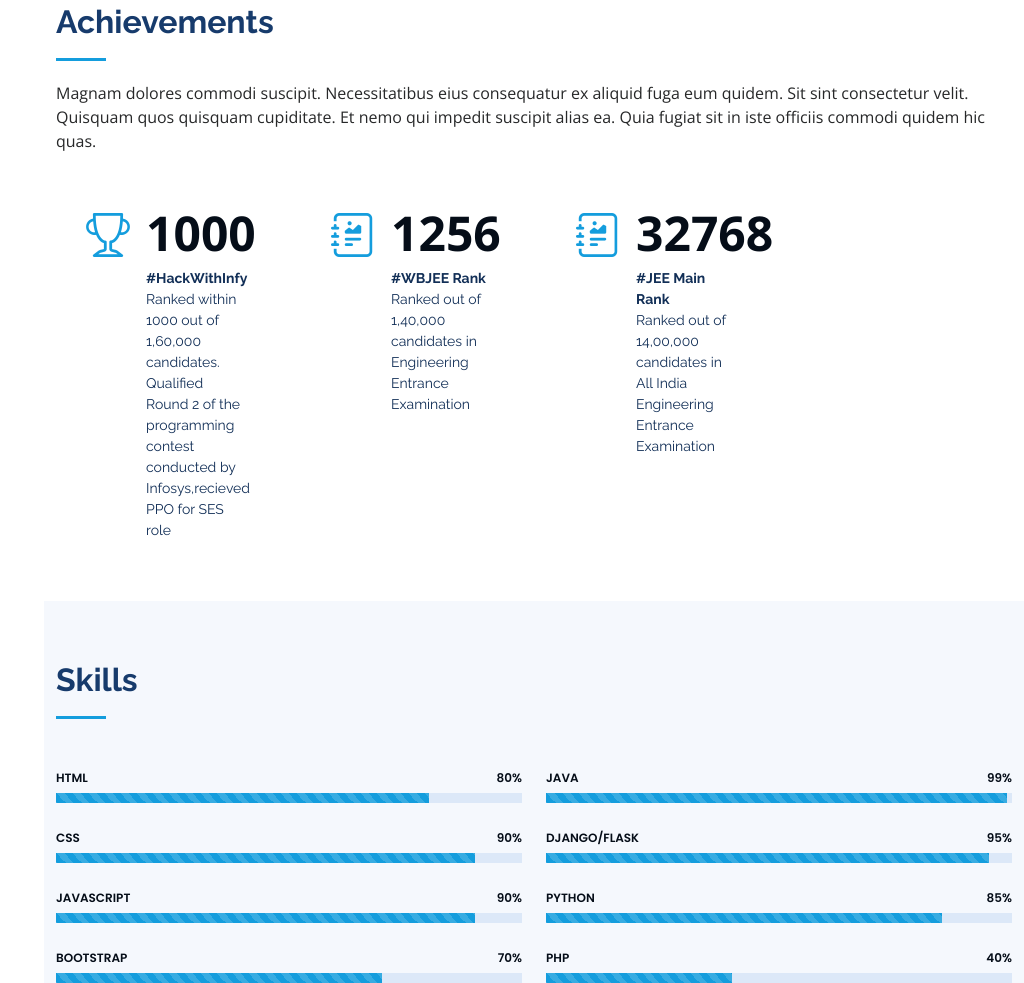
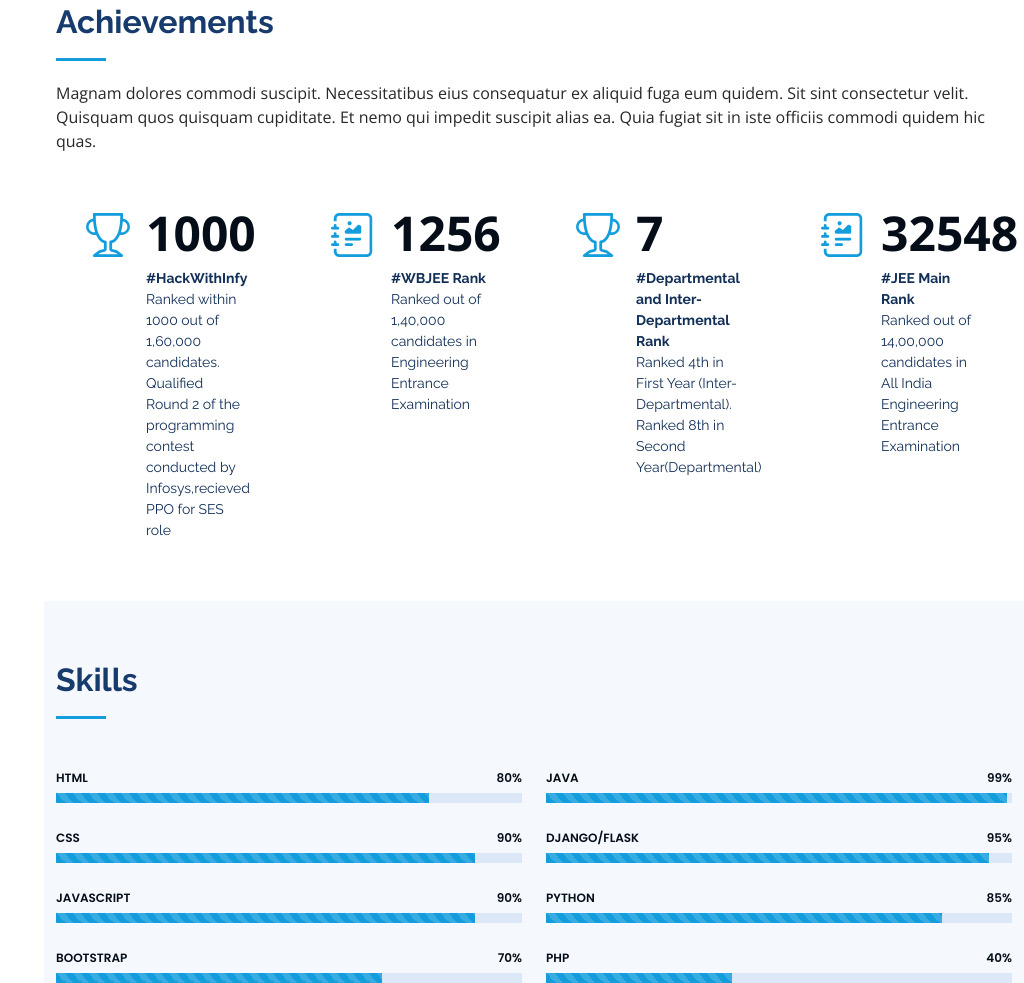
Before and after one commit to Patralekha/Patralekha.github.io, a plain HTML site: page MyPortfolio/index.html in a window 1280 px wide. Shown: the part 1557-2540 px from the top of the page, without its empty margins (256-1280 px from the left). Drawn offline with nearby package versions, Linux system fonts and the light colour scheme.

Commit message:
Added achievement

```diff
--- a/MyPortfolio/index.html
+++ b/MyPortfolio/index.html
@@ -153,18 +153,18 @@
             </div>
           </div>
 
-          <!--div class="col-lg-3 col-md-6 d-md-flex align-items-md-stretch" data-aos="fade-up" data-aos-delay="200">
+          <div class="col-lg-3 col-md-6 d-md-flex align-items-md-stretch" data-aos="fade-up" data-aos-delay="200">
             <div class="count-box">
               <i class="bi bi-trophy"></i>
-              <span data-purecounter-start="0" data-purecounter-end="133" data-purecounter-duration="1" class="purecounter"></span>
-              <p><strong>#Google CodeJam Women's I/O</strong> <br/>Ranked 133 out of 10000 candidates in programming contest</p>
+              <span data-purecounter-start="0" data-purecounter-end="7" data-purecounter-duration="1" class="purecounter"></span>
+              <p><strong>#Departmental and Inter-Departmental Rank</strong> <br/>Ranked 4th in First Year (Inter-Departmental).<br/>Ranked 8th in Second Year(Departmental)</p>
             </div>
-          </div-->
+          </div>
 
           <div class="col-lg-3 col-md-6 d-md-flex align-items-md-stretch" data-aos="fade-up" data-aos-delay="300">
             <div class="count-box">
               <i class="bi bi-journal-richtext"></i>
-              <span data-purecounter-start="0" data-purecounter-end="32768" data-purecounter-duration="1" class="purecounter"></span>
+              <span data-purecounter-start="0" data-purecounter-end="32548" data-purecounter-duration="1" class="purecounter"></span>
               <p><strong>#JEE Main Rank</strong><br/> Ranked out of 14,00,000 candidates in All India Engineering Entrance Examination</p>
             </div>
           </div>
```
